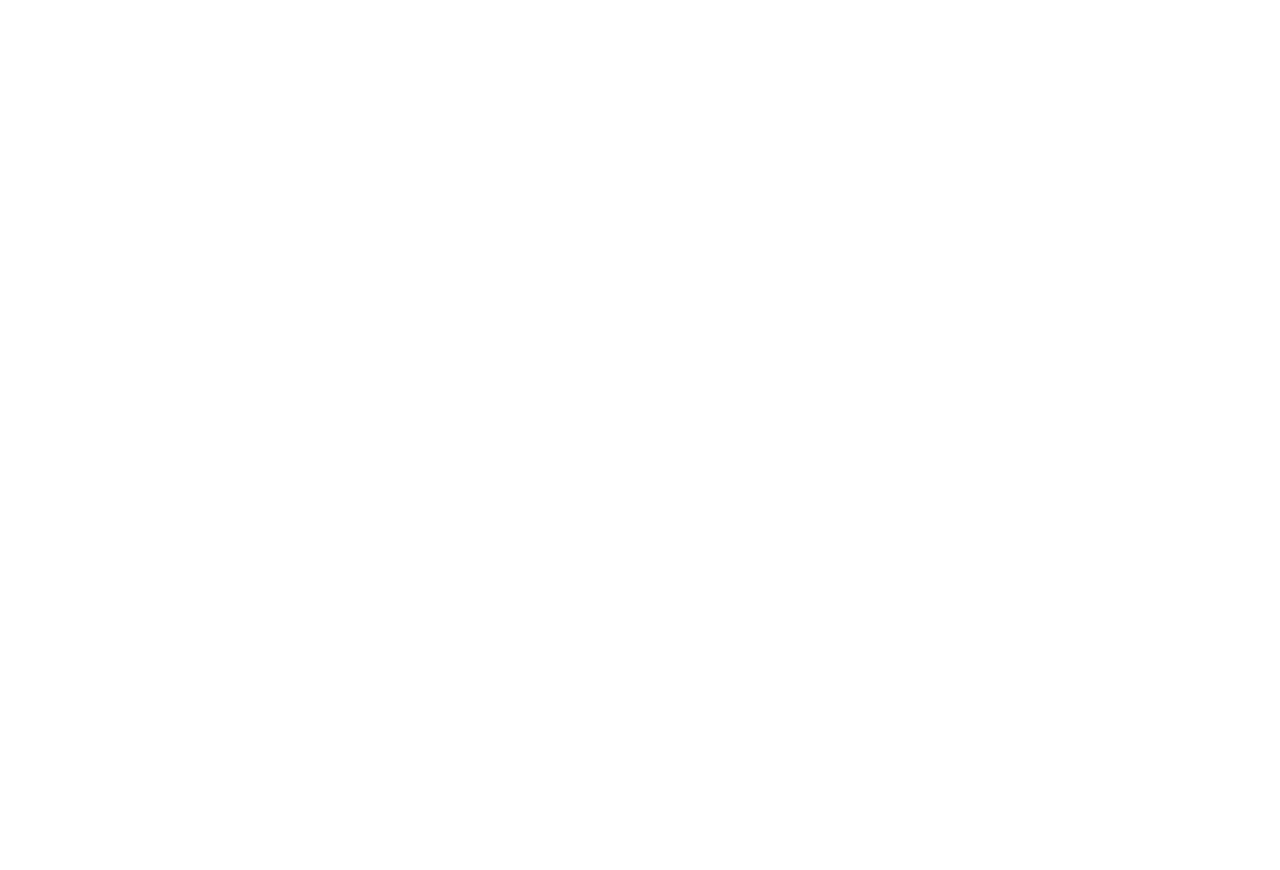
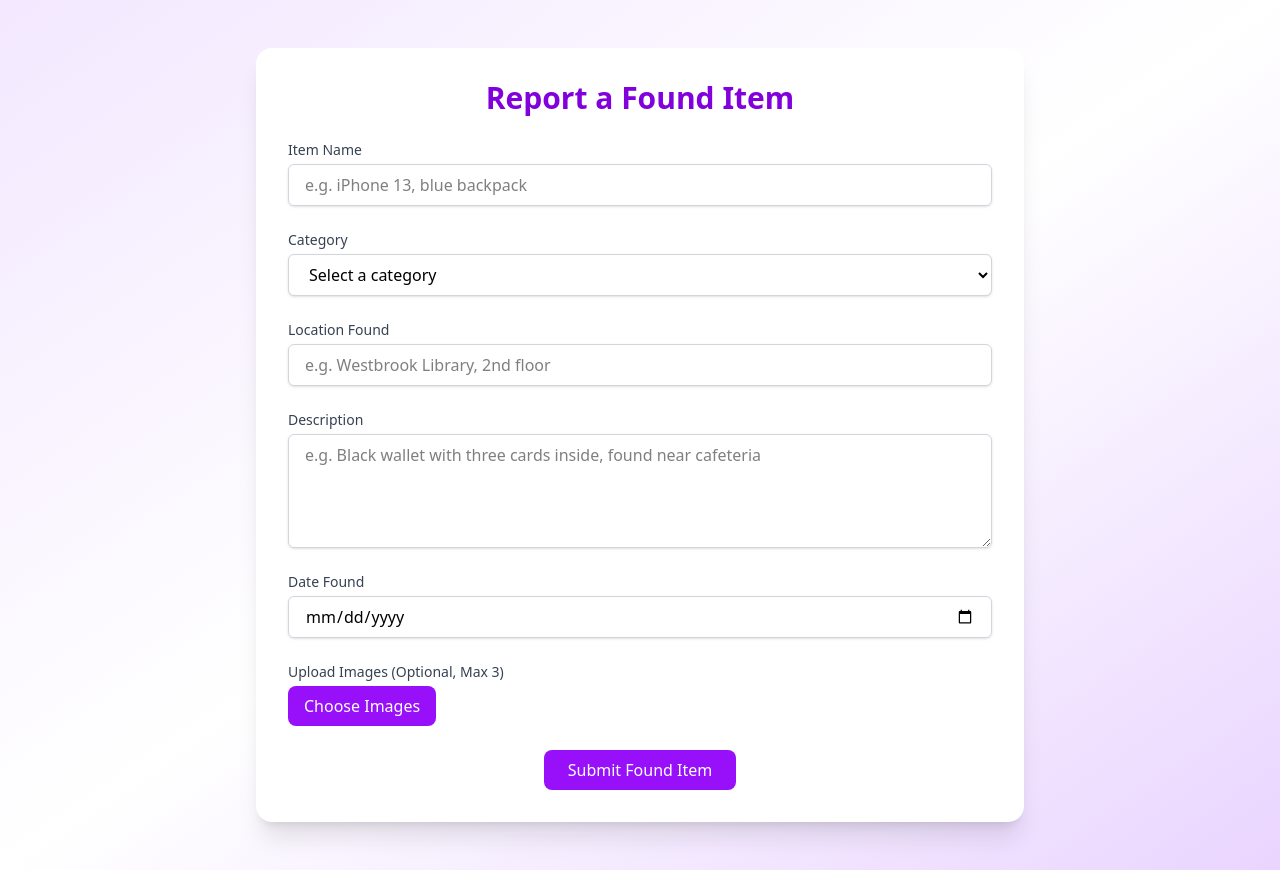
Before and after one commit to sanjeet11121/KhojSewa, a React (Vite) app in the folder frontend/: page /ItemFound in a window 1280 px wide. Before the commit this address had no page. Before the commit the page ends 800 px from the top, so only its background shows below. Built offline with nearby package versions, Linux system fonts and the light colour scheme.

Commit message:
Form Complete

```diff
--- a/frontend/src/App.jsx
+++ b/frontend/src/App.jsx
@@ -7,9 +7,10 @@
 import Home from "./pages/Home.jsx";
 import SignUp from "./pages/SignUp.jsx";
 import SignIn from "./pages/SignIn.jsx";
-import Found from "./pages/Found.jsx";
+import Search from "./pages/Search.jsx";
 import ForgotPassword from "./pages/forgot-password.jsx"; // ✅ New Import
 import AboutUs from './pages/AboutUs';
+import ItemFound from "./pages/ItemFound.jsx";
 
 
 function App() {
@@ -20,9 +21,10 @@
         <Route path="/" element={<Home />} />
         <Route path="/signup" element={<SignUp />} />
         <Route path="/signin" element={<SignIn />} />
-        <Route path="/found" element={<Found />} />
+        <Route path="/search" element={<Search />} />
         <Route path="/forgot-password" element={<ForgotPassword />} />
         <Route path="/about" element={<AboutUs />} />
+        <Route path="/ItemFound" element={<ItemFound />} />
 
         {/* Admin Pages */}
         <Route path="/admin" element={<AdminLayout />}>
--- a/frontend/src/components/HeroSection.jsx
+++ b/frontend/src/components/HeroSection.jsx
@@ -4,10 +4,10 @@
       <h1 className="text-4xl font-bold mb-4">Lost Something? Found Something?</h1>
       <p className="text-lg mb-6">We’re here to help you reconnect with your lost belongings.</p>
       <div className="space-x-4">
-        <a href="/Lost" className="bg-white text-sky-600 px-6 py-2 rounded hover:bg-gray-100 font-semibold">
+        <a href="/ItemFound" className="bg-white text-sky-600 px-6 py-2 rounded hover:bg-gray-100 font-semibold">
           Post Lost Item
         </a>
-        <a href="/Found" className="border border-white px-6 py-2 rounded hover:bg-white hover:text-sky-600 font-semibold">
+        <a href="/Search" className="border border-white px-6 py-2 rounded hover:bg-white hover:text-sky-600 font-semibold">
           Search Items
         </a>
       </div>
--- /dev/null
+++ b/frontend/src/pages/ItemFound.jsx
@@ -0,0 +1,149 @@
+import { useState } from "react";
+
+export default function FoundItemPage() {
+  const [formData, setFormData] = useState({
+    itemName: "",
+    location: "",
+    description: "",
+    date: "",
+    category: "",
+    images: [],
+  });
+
+  const handleChange = (e) => {
+    setFormData({ ...formData, [e.target.name]: e.target.value });
+  };
+
+  const handleImageUpload = (e) => {
+    const files = Array.from(e.target.files).slice(0, 3); // max 3 images
+    setFormData({ ...formData, images: files });
+  };
+
+  const handleSubmit = (e) => {
+    e.preventDefault();
+    console.log("Submitting Found Item:", formData);
+    // TODO: send formData to your backend or API
+  };
+
+  return (
+    <section className="min-h-screen bg-gradient-to-br from-purple-100 via-white to-purple-200 py-12 px-6">
+      <div className="max-w-3xl mx-auto bg-white rounded-2xl shadow-xl p-8">
+        <h2 className="text-3xl font-bold text-purple-700 text-center mb-6">
+          Report a Found Item
+        </h2>
+
+        <form onSubmit={handleSubmit} className="space-y-6">
+          <div>
+            <label className="block text-sm font-medium text-gray-700">
+              Item Name
+            </label>
+            <input
+              type="text"
+              name="itemName"
+              value={formData.itemName}
+              onChange={handleChange}
+              required
+              placeholder="e.g. iPhone 13, blue backpack"
+              className="mt-1 block w-full px-4 py-2 border border-gray-300 rounded-md shadow-sm focus:outline-none focus:ring-purple-500 focus:border-purple-500"
+            />
+          </div>
+
+          <div>
+            <label className="block text-sm font-medium text-gray-700">
+              Category
+            </label>
+            <select
+              name="category"
+              value={formData.category}
+              onChange={handleChange}
+              required
+              className="mt-1 block w-full px-4 py-2 bg-white border border-gray-300 rounded-md shadow-sm focus:outline-none focus:ring-purple-500 focus:border-purple-500"
+            >
+              <option value="">Select a category</option>
+              <option value="Electronics">Electronics</option>
+              <option value="Wallet">Wallet</option>
+              <option value="Documents">Documents</option>
+              <option value="Clothing">Clothing</option>
+              <option value="Jewelry">Jewelry</option>
+              <option value="Other">Other</option>
+            </select>
+          </div>
+
+          <div>
+            <label className="block text-sm font-medium text-gray-700">
+              Location Found
+            </label>
+            <input
+              type="text"
+              name="location"
+              value={formData.location}
+              onChange={handleChange}
+              required
+              placeholder="e.g. Westbrook Library, 2nd floor"
+              className="mt-1 block w-full px-4 py-2 border border-gray-300 rounded-md shadow-sm focus:outline-none focus:ring-purple-500 focus:border-purple-500"
+            />
+          </div>
+
+          <div>
+            <label className="block text-sm font-medium text-gray-700">
+              Description
+            </label>
+            <textarea
+              name="description"
+              value={formData.description}
+              onChange={handleChange}
+              required
+              rows="4"
+              placeholder="e.g. Black wallet with three cards inside, found near cafeteria"
+              className="mt-1 block w-full px-4 py-2 border border-gray-300 rounded-md shadow-sm focus:outline-none focus:ring-purple-500 focus:border-purple-500"
+            />
+          </div>
+
+          <div>
+            <label className="block text-sm font-medium text-gray-700">
+              Date Found
+            </label>
+            <input
+              type="date"
+              name="date"
+              value={formData.date}
+              onChange={handleChange}
+              required
+              className="mt-1 block w-full px-4 py-2 border border-gray-300 rounded-md shadow-sm focus:outline-none focus:ring-purple-500 focus:border-purple-500"
+            />
+          </div>
+
+          <div>
+            <label className="block text-sm font-medium text-gray-700 mb-1">
+              Upload Images (Optional, Max 3)
+            </label>
+            <label className="inline-block cursor-pointer px-4 py-2 bg-purple-600 text-white rounded-lg hover:bg-purple-700 transition">
+              Choose Images
+              <input
+                type="file"
+                accept="image/*"
+                multiple
+                onChange={handleImageUpload}
+                className="hidden"
+              />
+            </label>
+            {formData.images.length > 0 && (
+              <p className="mt-2 text-sm text-gray-600">
+                {formData.images.length} image(s) selected.
+              </p>
+            )}
+          </div>
+
+          <div className="text-center">
+            <button
+              type="submit"
+              className="bg-purple-600 text-white px-6 py-2 rounded-lg hover:bg-purple-700 transition"
+            >
+              Submit Found Item
+            </button>
+          </div>
+        </form>
+      </div>
+    </section>
+  );
+}
```
Also changed, not shown: frontend/src/pages/Search.jsx (renamed from frontend/src/pages/Found.jsx).
